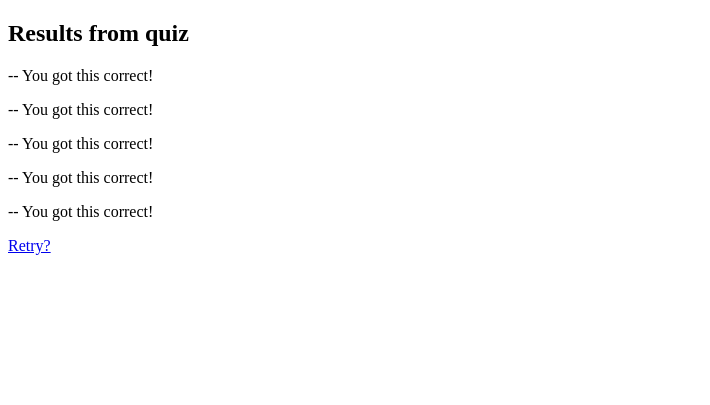
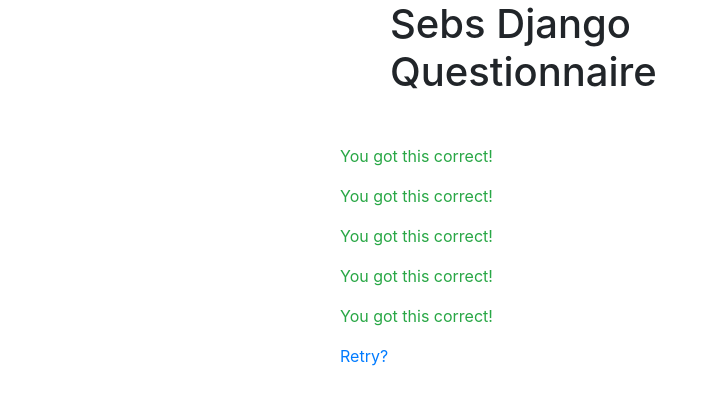
Before and after one commit to Sebmins/mysite, a Django app: template quiz/templates/quiz/results.html in a window 1280 px wide. Shown: the top 405 px of the page, without its empty margins (0-710 px from the left). Run offline with Django 3.2, Linux system fonts and the light colour scheme; the template is opened without the code that fills it, so the values that code supplies are empty; parts of the project's set-up code (start-up, migrations or seed data) failed here and were passed over.

Commit message:
Added boostrap and base.html
Added bootstrap to the project, styling the pages in the app:quiz, excluding forms.

Added a base file which all pages extends from, working correctly for all pages now.

Changed detail.html to questionnaire.html as it is a better representation of what the page is.

```diff
--- a/quiz/templates/quiz/base.html
+++ b/quiz/templates/quiz/base.html
@@ -1,13 +1,32 @@
 <!DOCTYPE html>
 <html lang="en">
     <head>
-    <title>Django website</title>
+        <!-- Required meta tags -->
+        <meta charset="utf-8">
+        <meta name="viewport" content="width=device-width, initial-scale=1, shrink-to-fit=no">
+
+        <!-- Bootstrap CSS -->
+        <link rel="stylesheet" href="https://cdn.jsdelivr.net/npm/bootstrap@4.5.3/dist/css/bootstrap.min.css" integrity="sha384-TX8t27EcRE3e/ihU7zmQxVncDAy5uIKz4rEkgIXeMed4M0jlfIDPvg6uqKI2xXr2" crossorigin="anonymous">
+
+    <div class="mx-auto" style="width: 500px;">
+
+        <h1>Sebs Django Questionnaire</h1>
+        <title>Django Website</title><br>
 
         {% block title %}
         {% endblock %}
+    </div>
     </head>
     <body>
+        <div class="mx-auto" style="width: 600px;">
+
             {% block content %}
             {% endblock %}
+
+        </div>
+
+        <script src="https://code.jquery.com/jquery-3.5.1.slim.min.js" integrity="sha384-DfXdz2htPH0lsSSs5nCTpuj/zy4C+OGpamoFVy38MVBnE+IbbVYUew+OrCXaRkfj" crossorigin="anonymous"></script>
+        <script src="https://cdn.jsdelivr.net/npm/popper.js@1.16.1/dist/umd/popper.min.js" integrity="sha384-9/reFTGAW83EW2RDu2S0VKaIzap3H66lZH81PoYlFhbGU+6BZp6G7niu735Sk7lN" crossorigin="anonymous"></script>
+        <script src="https://cdn.jsdelivr.net/npm/bootstrap@4.5.3/dist/js/bootstrap.min.js" integrity="sha384-w1Q4orYjBQndcko6MimVbzY0tgp4pWB4lZ7lr30WKz0vr/aWKhXdBNmNb5D92v7s" crossorigin="anonymous"></script>
     </body>
 </html>
--- a/quiz/templates/quiz/delete.html
+++ b/quiz/templates/quiz/delete.html
@@ -4,8 +4,9 @@
 
     <form action="." method="POST">
         {% csrf_token %}
-        <h1>Do you want to delete the product "{{ object.name }}"?</h1>
-        <input type="submit" value="Yes" /><a href="../">Cancel</a>
+        <h3>Are you sure you want to delete the product "{{ object.name }}"?</h3>
+        <input type="submit" value="Yes" class="btn btn-outline-danger btn-sm" />
+        <a href="../" class="btn btn-outline-primary btn-sm">Cancel</a>
     </form>
 
 {% endblock %}
--- a/quiz/templates/quiz/index.html
+++ b/quiz/templates/quiz/index.html
@@ -1,10 +1,11 @@
 {% extends 'quiz/base.html' %}
+
 
 {% block content %}
     {% if object_list %}
         <ul>
         {% for quiz in object_list %}
-            <li><a href="{% url 'quiz:detail' quiz.id %}">{{ quiz.name }}</a> --
+            <li><a href="{% url 'quiz:questionnaire' quiz.id %}">{{ quiz.name }}</a> --
             <a href="{% url 'quiz:edit' quiz.id %}"> edit </a>
             </li>
         {% endfor %}
--- a/quiz/templates/quiz/resultTemplate.html
+++ b/quiz/templates/quiz/resultTemplate.html
@@ -1,13 +1,7 @@
-{% extends 'quiz/base.html' %}
+<p>{{ question_text }} </p>
 
-{% block content %}
-
-    <p>{{ question_text }} --
-
-    {% if selected == correct %}
-        You got this correct!</p>
-    {% else %}
-        You got this wrong!</p>
-    {% endif %}
-
-{% endblock %}
+{% if selected == correct %}
+    <p class="text-success">You got this correct!</p>
+{% else %}
+    <p class="text-danger">You got this wrong!</p>
+{% endif %}
--- a/quiz/templates/quiz/results.html
+++ b/quiz/templates/quiz/results.html
@@ -1,19 +1,15 @@
 {% extends 'quiz/base.html' %}
 
-{% block title %}
-
-    <h2> Results from quiz</h2>
-
-{%  endblock %}
+<h2> Results from quiz</h2>
 
 {% block content %}
 
-    {% include "quiz/resultTemplate.html" with question_text=quiz.q1_question selected=quiz.q1_selected correct=question.q1_correct %}
-    {% include "quiz/resultTemplate.html" with question_text=quiz.q2_question selected=quiz.q2_selected correct=question.q2_correct %}
-    {% include "quiz/resultTemplate.html" with question_text=quiz.q3_question selected=quiz.q3_selected correct=question.q3_correct %}
-    {% include "quiz/resultTemplate.html" with question_text=quiz.q4_question selected=quiz.q4_selected correct=question.q4_correct %}
-    {% include "quiz/resultTemplate.html" with question_text=quiz.q5_question selected=quiz.q5_selected correct=question.q5_correct %}
+    {% include "quiz/resultTemplate.html" with question_text=quiz.q1_question selected=quiz.q1_selected correct=quiz.q1_correct %}
+    {% include "quiz/resultTemplate.html" with question_text=quiz.q2_question selected=quiz.q2_selected correct=quiz.q2_correct %}
+    {% include "quiz/resultTemplate.html" with question_text=quiz.q3_question selected=quiz.q3_selected correct=quiz.q3_correct %}
+    {% include "quiz/resultTemplate.html" with question_text=quiz.q4_question selected=quiz.q4_selected correct=quiz.q4_correct %}
+    {% include "quiz/resultTemplate.html" with question_text=quiz.q5_question selected=quiz.q5_selected correct=quiz.q5_correct %}
 
-    <a href="{% url 'quiz:detail' quiz.id %}">Retry?</a>
+    <a href="{% url 'quiz:questionnaire' quiz.id %}">Retry?</a>
 
 {% endblock %}
--- a/quiz/urls.py
+++ b/quiz/urls.py
@@ -1,17 +1,16 @@
 from django.urls import path
 from . import views
-from .views import IndexView, DetailView, ResultsView, AddView, DeleteView
+from .views import IndexView, ResultsView, AddView, DeleteView, PlayView
 
 # from .views import product_create_view, render_initial_data, delete_data, IndexView
 
 app_name = 'quiz'
 urlpatterns = [
     path('', IndexView.as_view(), name='index'),
-    path('<int:question_id>/', DetailView.as_view(), name='detail'),
+    path('<int:question_id>/', PlayView.as_view(), name='questionnaire'),
     path('<int:question_id>/vote/', views.vote, name='vote'),
     path('<int:question_id>/results/', ResultsView.as_view(), name='results'),
     path('<int:question_id>/edit/', views.editView, name='edit',),
     path('<int:question_id>/delete/', views.deleteView, name='delete'),
     path('create/', AddView.as_view(), name='create'),
-    # path('<int:question_id>/delete/', delete_data),
 ]
```
Also changed, not shown: quiz/templates/quiz/questionnaire.html (renamed from quiz/templates/quiz/detail.html, +7 -11 lines), quiz/templates/quiz/voteTemplate.html (+21 -17 lines), quiz/views.py (+4 -3 lines). Lines whose indentation alone changed are shown as unchanged.
